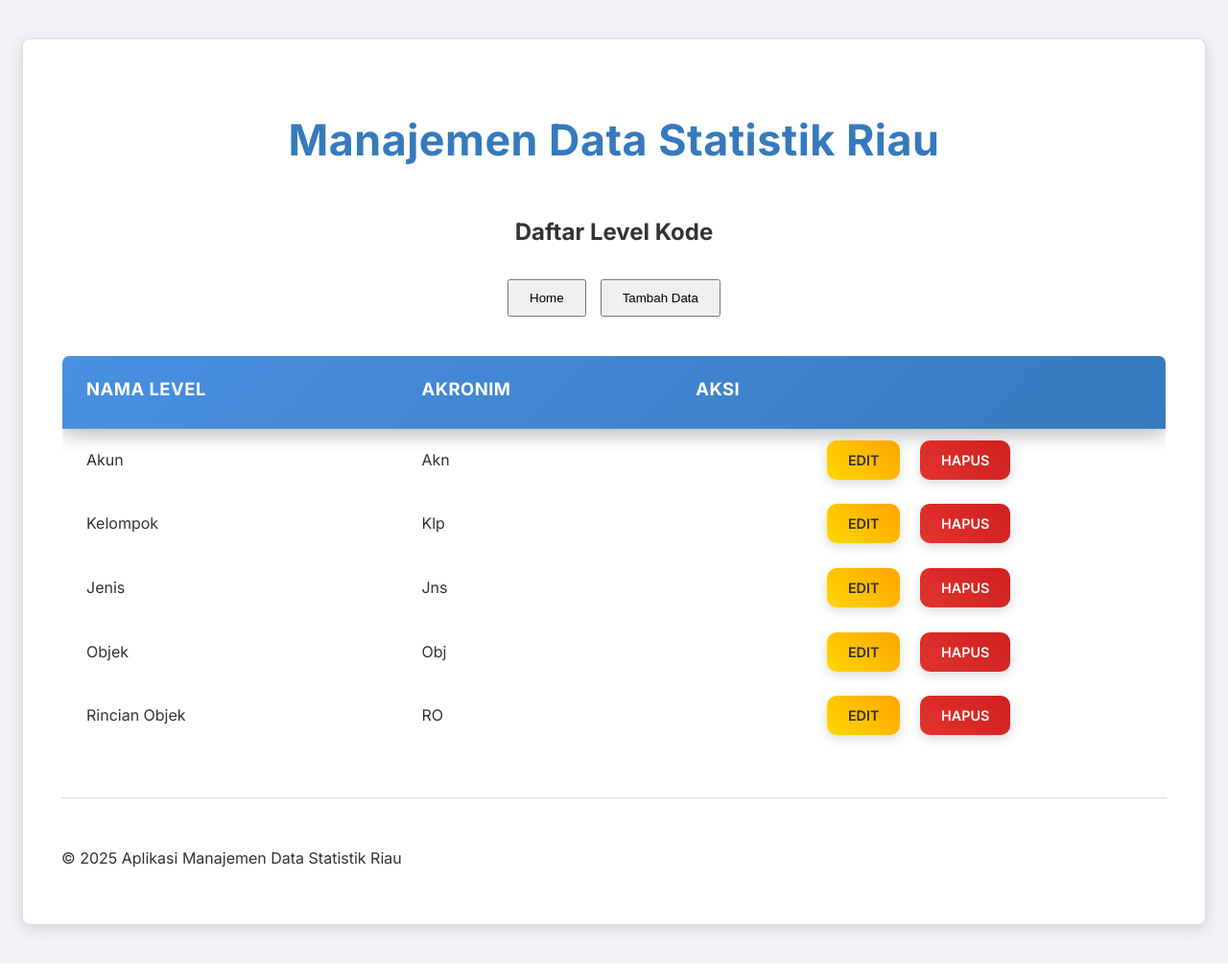
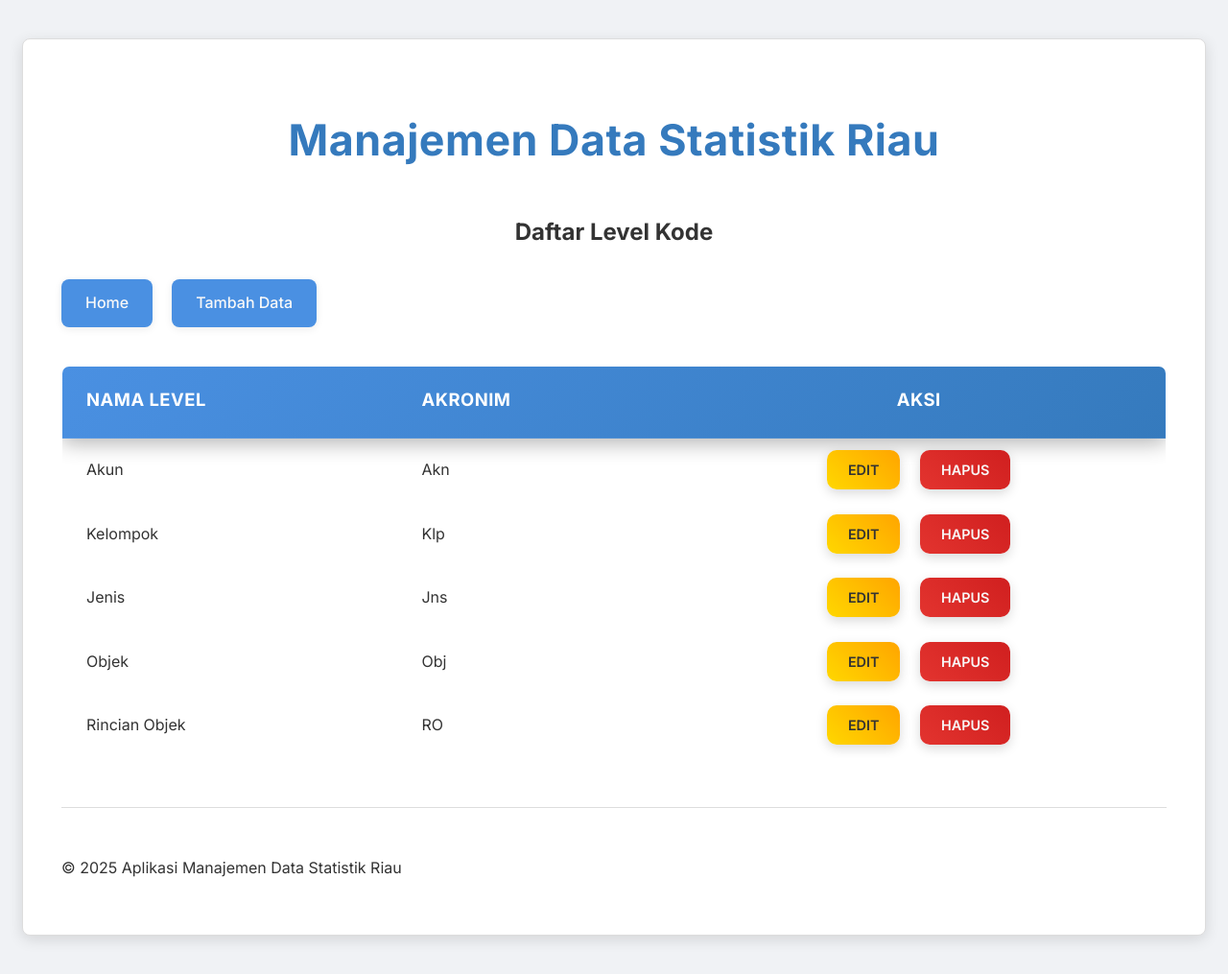
Before and after one commit to ayat7779/stat_provinsi_riau, a PHP site: page /pages/level-kode/read.php in a window 1280 px wide. Shown: the whole page at 96% size. Run offline with PHP 8.4, Linux system fonts and the light colour scheme; data comes from the database, SQL or seed files in the repository.

Commit message:
mengupdate tampilan

```diff
--- a/pages/apbd-jenis/create.php
+++ b/pages/apbd-jenis/create.php
@@ -52,7 +52,7 @@ if ($_SERVER["REQUEST_METHOD"] == "POST") {
                 $success_message = "Data berhasil disimpan!";
                 $uraian = $akronim = "";
             } else {
-                echo "<p class='error-message'>Ada yang salah saat menyimpan data. Silakan coba lagi nanti: </p>". $stmt->error;
+                echo "<p class='error-message'>Ada yang salah saat menyimpan data. Silakan coba lagi nanti: </p>" . $stmt->error;
             }
             $stmt->close();
         }
--- a/pages/apbd-jenis/read.php
+++ b/pages/apbd-jenis/read.php
@@ -11,8 +11,8 @@ $result = $conn->query($sql);
 
 <h2 style="text-align: center;">Daftar Jenis APBD</h2>
 <div class="button-group">
-    <button><a href="../../index.php">Home</a></button>
-    <button><a href="create.php">Tambah Data</a></button>
+    <a href="../../index.php">Home</a>
+    <a href="create.php">Tambah Data</a>
 </div>
 
 <?php
--- a/pages/apbd-kode-urut/read.php
+++ b/pages/apbd-kode-urut/read.php
@@ -15,8 +15,8 @@ $result = $conn->query($sql);
 
 <h2 style="text-align: center;">Daftar Kode Urut APBD</h2>
 <div class="button-group">
-    <button><a href="../../index.php">Home</a></button>
-    <button><a href="create.php">Tambah Data</a></button>
+    <a href="../../index.php">Home</a>
+    <a href="create.php">Tambah Data</a>
 </div>
 
 <?php
--- a/pages/apbd-lampiran-satu/read.php
+++ b/pages/apbd-lampiran-satu/read.php
@@ -54,8 +54,8 @@ if ($years_result->num_rows > 0) {
 <h2 style="text-align: center;">Lampiran I - APBD</h2>
 
 <div class="button-group">
-    <button><a href="../../index.php">Home</a></button>
-    <button><a href="create.php">Tambah Data</a></button>
+    <a href="../../index.php">Home</a>
+    <a href="create.php">Tambah Data</a>
 </div>
 
 <!-- Year Filter Form -->
--- a/pages/level-kode/read.php
+++ b/pages/level-kode/read.php
@@ -11,8 +11,8 @@ $result = $conn->query($sql);
 
 <h2 style="text-align: center;">Daftar Level Kode</h2>
 <div class="button-group">
-    <button><a href="../../index.php">Home</a></button>
-    <button><a href="create.php">Tambah Data</a></button>
+    <a href="../../index.php">Home</a>
+    <a href="create.php">Tambah Data</a>
 </div>
 
 <?php
@@ -39,7 +39,7 @@ if ($result->num_rows > 0):
                 <th style="display: none;">ID</th>
                 <th>Nama Level</th>
                 <th>Akronim</th>
-                <th>Aksi</th>
+                <th style="text-align: center;">Aksi</th>
             </tr>
         </thead>
         <tbody>
--- a/pages/lkpd-kode-catatan/read.php
+++ b/pages/lkpd-kode-catatan/read.php
@@ -15,8 +15,8 @@ $result = $conn->query($sql);
 
 <h2 style="text-align: center;">Daftar Kode Catatan LKPD APBD</h2>
 <div class="button-group">
-    <button><a href="../../index.php">Home</a></button>
-    <button><a href="create.php">Tambah Data</a></button>
+    <a href="../../index.php">Home</a>
+    <a href="create.php">Tambah Data</a>
 </div>
 
 <?php
--- a/pages/lkpd-lampiran-satu/read.php
+++ b/pages/lkpd-lampiran-satu/read.php
@@ -32,7 +32,7 @@ if ($stmt === false) {
 
 // Bind parameter if a year is selected
 if ($selected_year != '') {
-    $stmt->bind_param("s", $selected_year); // "s" for string, adjust if tahun_lkpd is integer
+    $stmt->bind_param("s", $selected_year);
 }
 
 // Execute the statement
@@ -53,8 +53,8 @@ if ($years_result->num_rows > 0) {
 <h2 style="text-align: center;">Lampiran I - LKPD</h2>
 
 <div class="button-group">
-    <button><a href="../../index.php">Home</a></button>
-    <button><a href="create.php">Tambah Data</a></button>
+    <a href="../../index.php">Home</a>
+    <a href="create.php">Tambah Data</a>
 </div>
 
 <!-- Year Filter Form -->
--- a/templates/css/style.css
+++ b/templates/css/style.css
@@ -477,51 +474,84 @@ form textarea::placeholder {
 }
 
 /* --- 10. Tombol Form & Grup Tombol --- */
-form button {
-    background: var(--gradient-primary);
-    color: #FFFFFF;
+.button-group {
+ display: flex;
+ gap: 20px; /* Jarak antar tombol */
+ margin-top: 30px;
+ justify-content: flex-start; /* Atau center sesuai kebutuhan */
+}
+
+.button-group button {
+ background-color: var(--primary-color); /* Warna latar belakang utama */
+ color: var(--text-light); /* Warna teks terang */
  padding: 12px 25px;
  border: none;
  border-radius: var(--radius-base);
  cursor: pointer;
-    font-size: 1.05em;
-    font-weight: 600;
-    letter-spacing: 0.5px;
-    transition: transform var(--transition-fast), box-shadow var(--transition-fast), background var(--transition-fast);
-    display: inline-flex;
-    align-items: center;
-    gap: 10px;
+ font-size: 1em;
+ font-weight: 500;
+ transition: background-color var(--transition-fast), transform var(--transition-fast), box-shadow var(--transition-fast);
+ box-shadow: var(--shadow-light);
+}
+
+.button-group button:hover {
+ background-color: var(--primary-dark); /* Warna latar belakang lebih gelap saat hover */
+ transform: translateY(-2px); /* Efek sedikit terangkat */
  box-shadow: var(--shadow-medium);
-    text-transform: capitalize;
-    text-shadow: none;
 }
-form button:hover {
-    transform: translateY(-3px);
-    box-shadow: 0 8px 20px rgba(0, 0, 0, 0.15);
-    background: var(--primary-dark);
-    text-shadow: none;
+
+.button-group button:active {
+ transform: translateY(0); /* Kembali ke posisi semula saat ditekan */
+ box-shadow: var(--shadow-soft);
 }
+
+/* Jika Anda ingin warna yang berbeda untuk tombol "Tambah Data" */
+.button-group button:nth-child(2) {
+ background-color: var(--accent-color);
+}
+
+.button-group button:nth-child(2):hover {
+ background-color: #34B79C; /* Warna hover untuk "Tambah Data" */
+}
+
+/* --- Gaya untuk Button Group (Menggunakan Link) --- */
 .button-group {
  display: flex;
-    gap: 15px;
+ gap: 20px;
  margin-top: 30px;
-    justify-content: center;
+ justify-content: flex-start;
 }
-.button-group .cancel-button {
-    background: #6C757D;
-    box-shadow: none;
-}
-.button-group .cancel-button:hover {
-    background: #5A6268;
-    transform: translateY(-3px);
+
+.button-group a {
+ display: inline-block;
+ background-color: var(--primary-color);
+ color: var(--text-light);
+ padding: 12px 25px;
+ text-decoration: none;
+ border-radius: var(--radius-base);
+ font-size: 1em;
+ font-weight: 500;
+ transition: background-color var(--transition-fast), transform var(--transition-fast), box-shadow var(--transition-fast);
  box-shadow: var(--shadow-light);
 }
-.button-group button a {
-    color: #000000;
-    text-decoration: none;
-    display: block;
-    padding: 10px 15px;
-    line-height: 1;
+
+.button-group a:hover {
+ background-color: var(--primary-dark);
+ transform: translateY(-2px);
+ box-shadow: var(--shadow-medium);
+}
+
+.button-group a:active {
+ transform: translateY(0);
+ box-shadow: var(--shadow-soft);
+}
+
+.button-group a.tambah-data-button {
+ background-color: var(--accent-color);
+}
+
+.button-group a.tambah-data-button:hover {
+ background-color: #34B79C;
 }
 
 /* --- 11. Link Kembali --- */
```
Also changed, not shown: other parts of templates/css/style.css (+19 -21 lines). Lines whose indentation alone changed are shown as unchanged.
